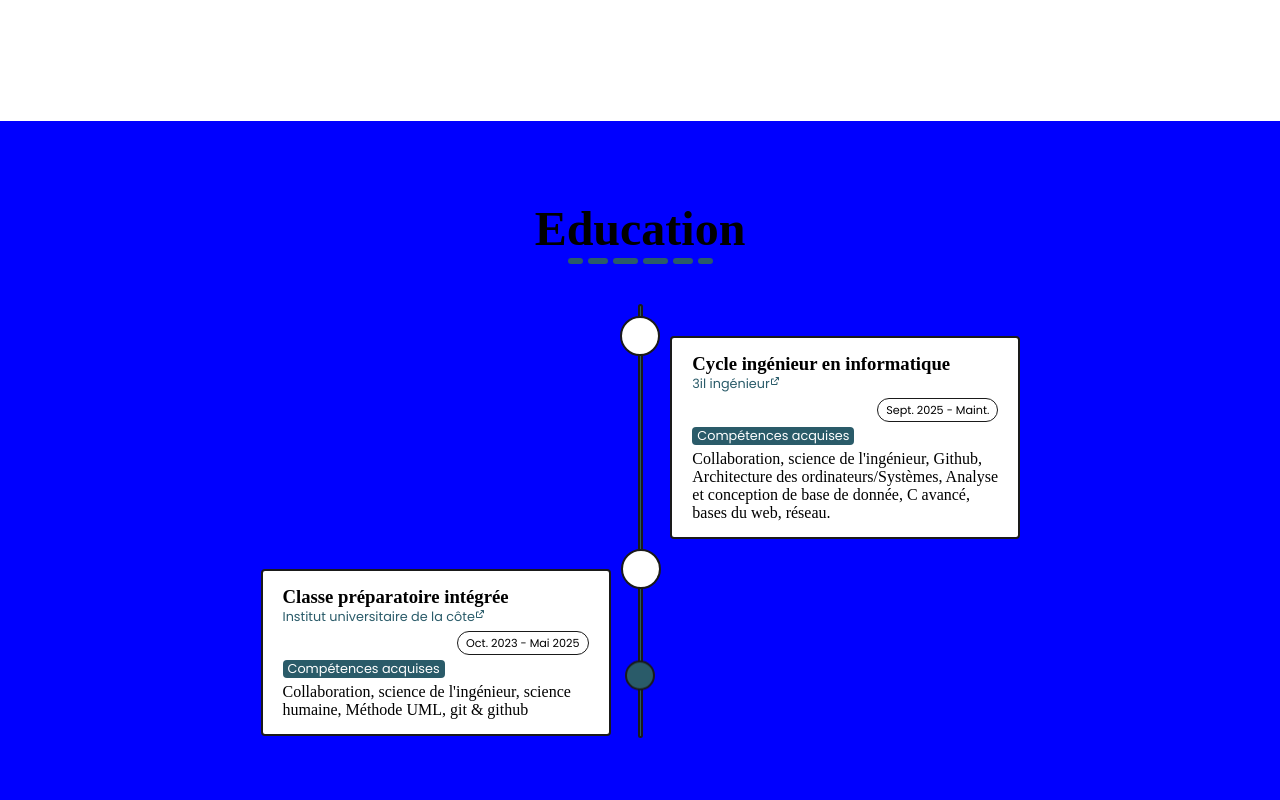
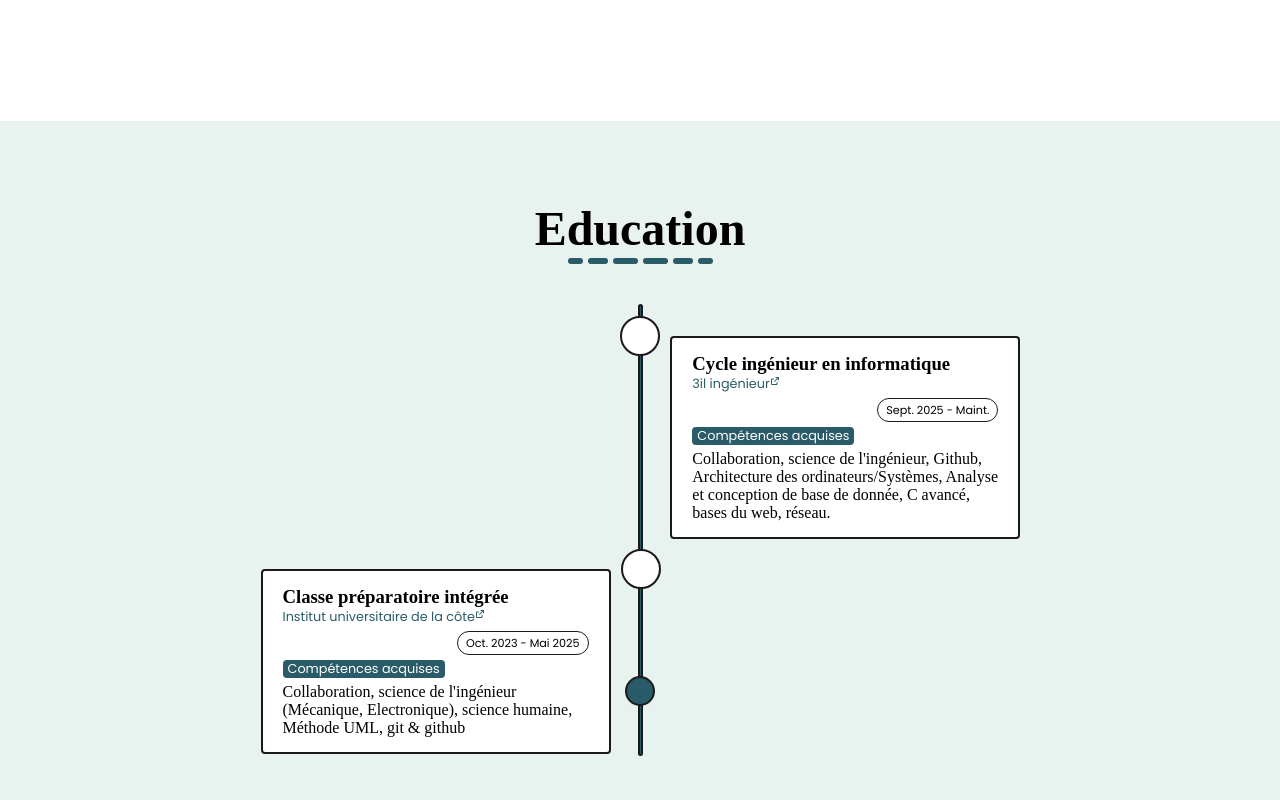
Before and after one commit to brelnosse/portofolio, a React (Create React App) app: page / in a window 1280 px wide. Shown: the part 2960-3760 px from the top of the page. Built offline with nearby package versions, Linux system fonts and the light colour scheme; a web font is replaced by a local one.

Commit message:
Updated school career

```diff
--- a/src/assets/style/careerContainer.css
+++ b/src/assets/style/careerContainer.css
@@ -3,7 +3,6 @@ section.education{
     display: flex;
     flex-direction: column;
     justify-content: center;
-    background-color: blue;
 
 }
 .scholar-career_container {
--- a/src/data/schoolCareer.ts
+++ b/src/data/schoolCareer.ts
@@ -15,6 +15,6 @@ export const schoolCareer:CareerProps[] = [
         orgUrl: 'https://myiuc.com/',
         organization: 'Institut universitaire de la côte',
         period: 'Oct. 2023 - Mai 2025',
-        skills: 'Collaboration, science de l\'ingénieur, science humaine, Méthode UML, git & github',
+        skills: 'Collaboration, science de l\'ingénieur (Mécanique, Electronique), science humaine, Méthode UML, git & github',
     }
 ]
```
